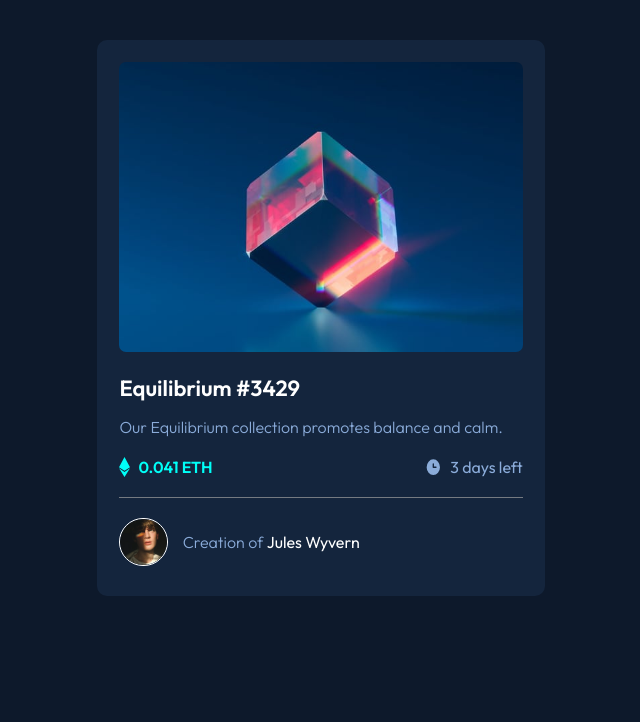
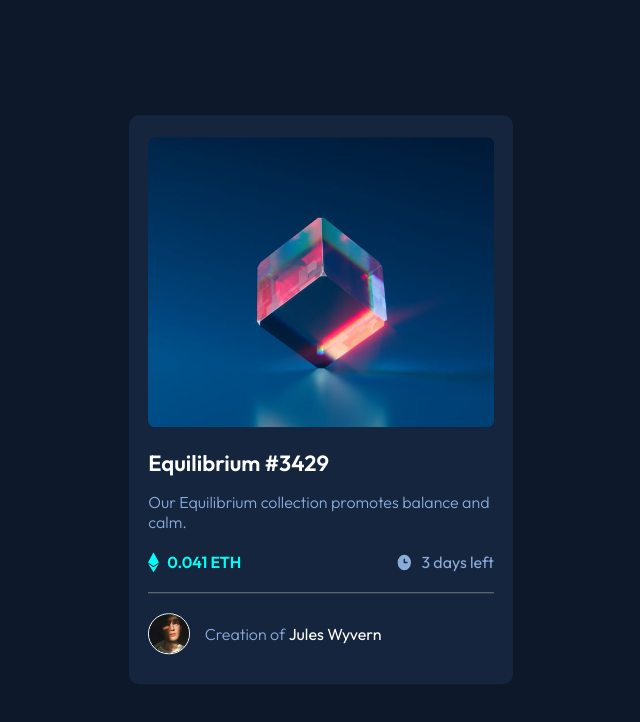
Before and after one commit to Cristopher-2003/nft-preview-card.github.io, a plain HTML site: page index.html in a window 1280 px wide. Shown: the whole page, without its empty margins (319-959 px from the left). Drawn offline with Linux system fonts and the light colour scheme.

Commit message:
otro commit

```diff
--- a/estilos.css
+++ b/estilos.css
@@ -20,8 +20,11 @@ body{
     font-family: 'Outfit', sans-serif;
 }
 .nft_card{
+    position: absolute;
+    top: 50%;
+    left: 50%;
+    transform: translate(-50% , -50%);
     width: 90%;
-    margin: 15px auto;
     background-color: var(--Very-dark-blui);
     border-radius: 10px;
 }
@@ -111,9 +114,7 @@ body{
 
 @media (min-width:700px){
     .nft_card{
-        width: 35%;
-        margin: 0 auto;
-        margin-top: 40px;
+        width: 30%;
     }
     .img_ntf_card:hover{
         cursor: pointer;
```
